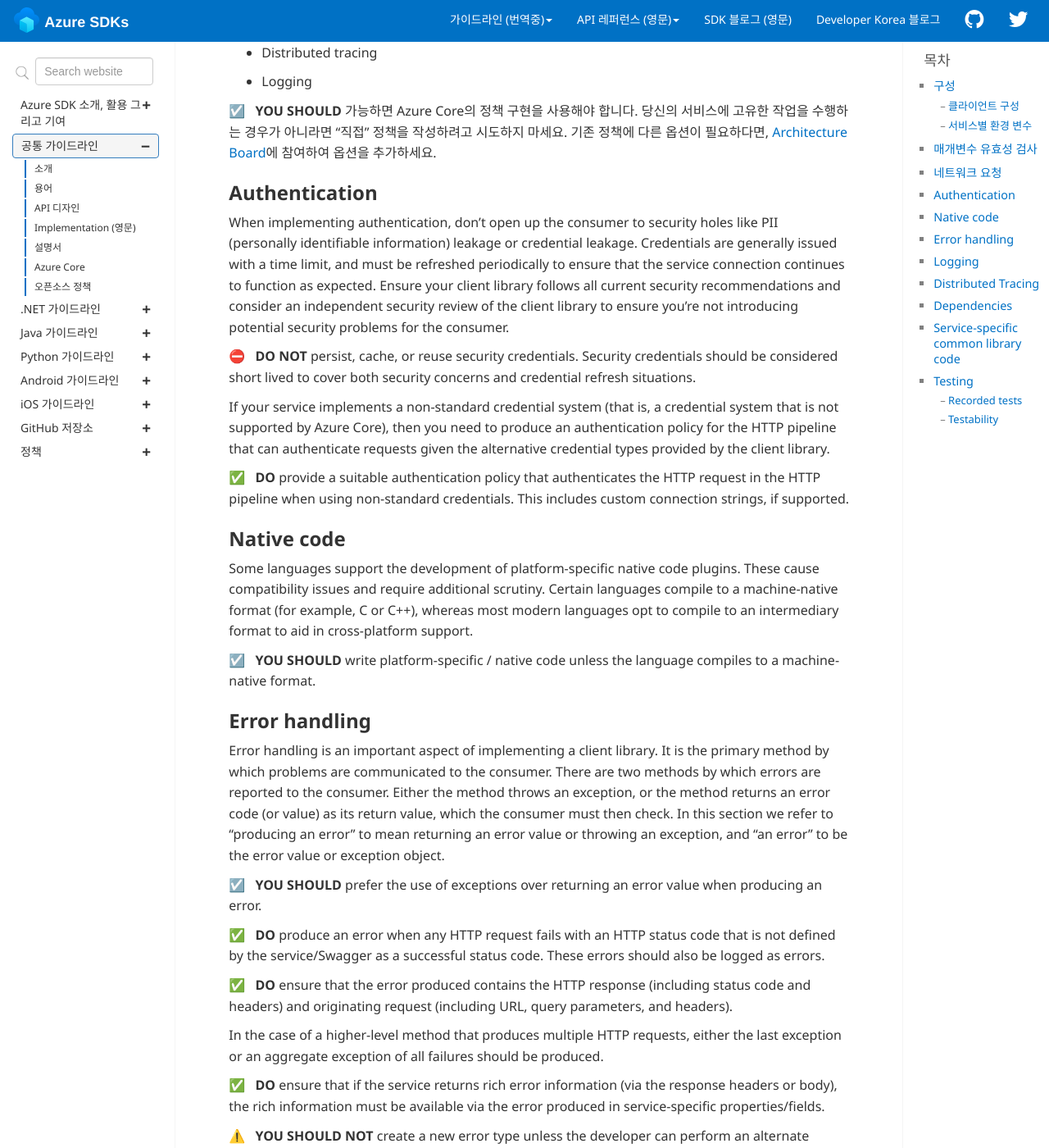
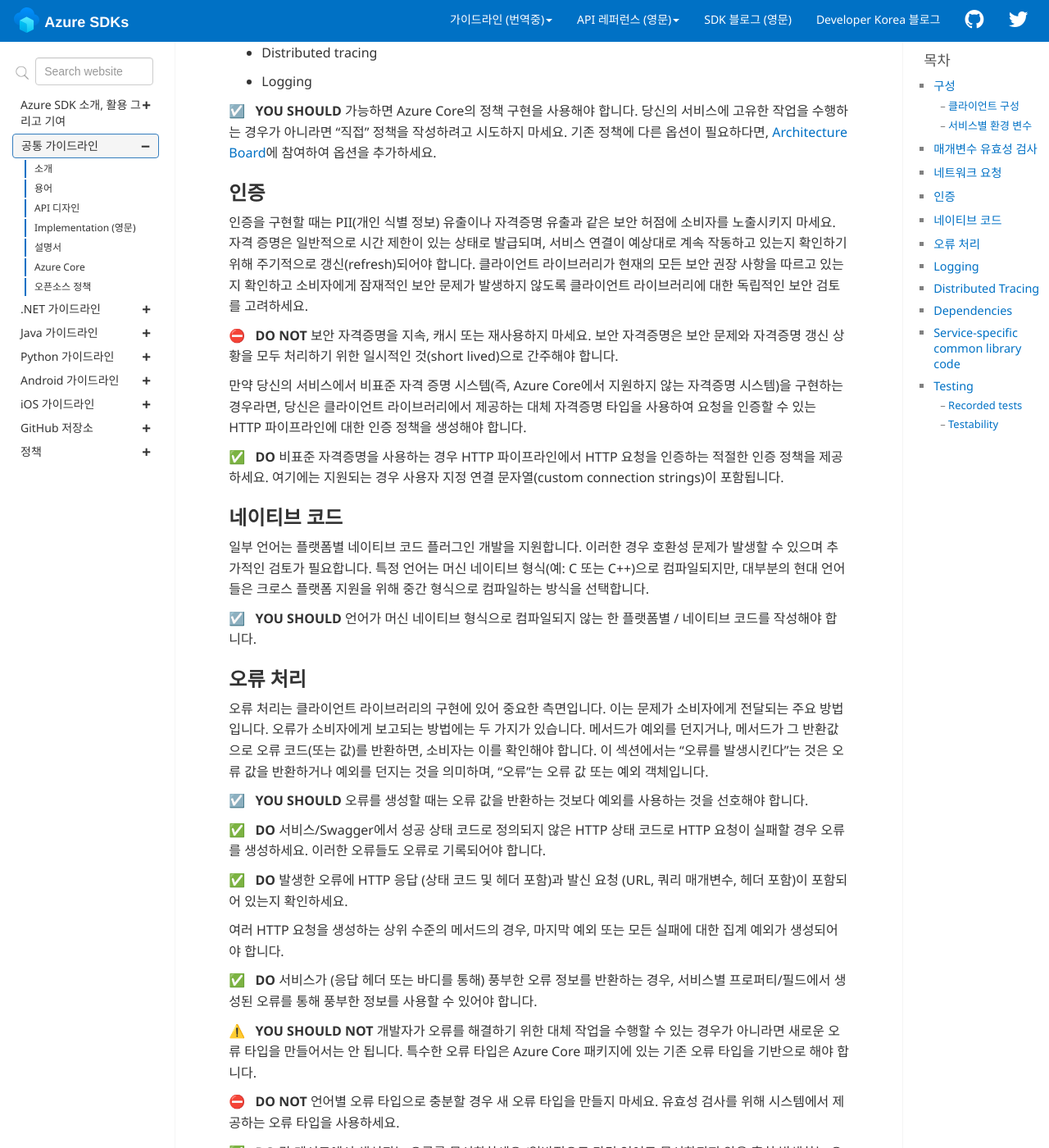
Before and after one commit to Azure/azure-sdk-korean, a Jekyll site: the page built from docs/general/implementation.md, in a window 1280 px wide and 1400 px high, scrolled down 2379 px. Shown: the whole window at 82% size. Built offline with Jekyll 4.4.1, drawn with Linux system fonts in a browser that asks for light colours; comment, search, counter and statistics services are not loaded; some of the changed text lies outside the part shown.

Commit message:
Done : ... - Error handling

```diff
--- a/docs/general/implementation.md
+++ b/docs/general/implementation.md
@@ -10,7 +10,7 @@ sidebar: general_sidebar
 
 ## 구성
 
-당신의 클라이언트 라이브러리를 구성할 때는, 해당 클라이언트 라이브러리를 사용하는 사용자가 Azure 서비스에 대한 연결을 (그 사용자가 사용하고 있는 다른 클라이언트 라이브러리와) 전반적으로(globally) 그리고 당신의 클라이언트 라이브러리와 특정적으로(specifically) 모두 적절하게 구성할 수 있도록 각별히 주의를 기울여야 합니다.
+당신의 클라이언트 라이브러리를 구성할 때는, 해당 클라이언트 라이브러리를 사용하는 소비자가 Azure 서비스에 대한 연결을 (그 소비자가 사용하고 있는 다른 클라이언트 라이브러리와) 전반적으로(globally) 그리고 당신의 클라이언트 라이브러리와 특정적으로(specifically) 모두 적절하게 구성할 수 있도록 각별히 주의를 기울여야 합니다.
 
 ### 클라이언트 구성
 
@@ -152,44 +152,99 @@ HTTP 파이프라인은 여러 정책에 의해 감싸지는 HTTP 전송으로
  use the policy implementations in Azure Core whenever possible.  Do not try to "write your own" policy unless it is doing something unique to your service.  If you need another option to an existing policy, engage with the [Architecture Board] to add the option.
  -->
 
+## 인증
+<!--
+## Authentication
+ -->
+
+인증을 구현할 때는 PII(개인 식별 정보) 유출이나 자격증명 유출과 같은 보안 허점에 소비자를 노출시키지 마세요. 자격 증명은 일반적으로 시간 제한이 있는 상태로 발급되며, 서비스 연결이 예상대로 계속 작동하고 있는지 확인하기 위해 주기적으로 갱신(refresh)되어야 합니다. 클라이언트 라이브러리가 현재의 모든 보안 권장 사항을 따르고 있는지 확인하고 소비자에게 잠재적인 보안 문제가 발생하지 않도록 클라이언트 라이브러리에 대한 독립적인 보안 검토를 고려하세요.
+<!--
+When implementing authentication, don't open up the consumer to security holes like PII (personally identifiable information) leakage or credential leakage. Credentials are generally issued with a time limit, and must be refreshed periodically to ensure that the service connection continues to function as expected. Ensure your client library follows all current security recommendations and consider an independent security review of the client library to ensure you're not introducing potential security problems for the consumer.
+ -->
+
+{% include requirement/MUSTNOT id="general-authimpl-no-persisting" %} 보안 자격증명을 지속, 캐시 또는 재사용하지 마세요. 보안 자격증명은 보안 문제와 자격증명 갱신 상황을 모두 처리하기 위한 일시적인 것(short lived)으로 간주해야 합니다.
+<!--
+persist, cache, or reuse security credentials.  Security credentials should be considered short lived to cover both security concerns and credential refresh situations.
+ -->
+
+만약 당신의 서비스에서 비표준 자격 증명 시스템(즉, Azure Core에서 지원하지 않는 자격증명 시스템)을 구현하는 경우라면, 당신은 클라이언트 라이브러리에서 제공하는 대체 자격증명 타입을 사용하여 요청을 인증할 수 있는 HTTP 파이프라인에 대한 인증 정책을 생성해야 합니다.
+<!--
+If your service implements a non-standard credential system (that is, a credential system that is not supported by Azure Core), then you need to produce an authentication policy for the HTTP pipeline that can authenticate requests given the alternative credential types provided by the client library.
+ -->
+
+{% include requirement/MUST id="general-authimpl-provide-auth-policy" %} 비표준 자격증명을 사용하는 경우 HTTP 파이프라인에서 HTTP 요청을 인증하는 적절한 인증 정책을 제공하세요. 여기에는 지원되는 경우 사용자 지정 연결 문자열(custom connection strings)이 포함됩니다.
+<!--
+provide a suitable authentication policy that authenticates the HTTP request in the HTTP pipeline when using non-standard credentials.  This includes custom connection strings, if supported.
+ -->
+
+## 네이티브 코드
+<!--
+## Native code
+ -->
+
+일부 언어는 플랫폼별 네이티브 코드 플러그인 개발을 지원합니다. 이러한 경우 호환성 문제가 발생할 수 있으며 추가적인 검토가 필요합니다. 특정 언어는 머신 네이티브 형식(예: C 또는 C++)으로 컴파일되지만, 대부분의 현대 언어들은 크로스 플랫폼 지원을 위해 중간 형식으로 컴파일하는 방식을 선택합니다.
+<!--
+Some languages support the development of platform-specific native code plugins.  These cause compatibility issues and require additional scrutiny.  Certain languages compile to a machine-native format (for example, C or C++), whereas most modern languages opt to compile to an intermediary format to aid in cross-platform support.
+ -->
+
+{% include requirement/SHOULD id="general-no-nativecode" %} 언어가 머신 네이티브 형식으로 컴파일되지 않는 한 플랫폼별 / 네이티브 코드를 작성해야 합니다.
+<!--
+write platform-specific / native code unless the language compiles to a machine-native format.
+ -->
+
+## 오류 처리
+<!--
+## Error handling
+ -->
+
+오류 처리는 클라이언트 라이브러리의 구현에 있어 중요한 측면입니다. 이는 문제가 소비자에게 전달되는 주요 방법입니다. 오류가 소비자에게 보고되는 방법에는 두 가지가 있습니다. 메서드가 예외를 던지거나, 메서드가 그 반환값으로 오류 코드(또는 값)를 반환하면, 소비자는 이를 확인해야 합니다. 이 섹션에서는 "오류를 발생시킨다"는 것은 오류 값을 반환하거나 예외를 던지는 것을 의미하며, "오류"는 오류 값 또는 예외 객체입니다.
+<!--
+Error handling is an important aspect of implementing a client library. It is the primary method by which problems are communicated to the consumer. There are two methods by which errors are reported to the consumer. Either the method throws an exception, or the method returns an error code (or value) as its return value, which the consumer must then check. In this section we refer to "producing an error" to mean returning an error value or throwing an exception, and "an error" to be the error value or exception object.
+ -->
+
+{% include requirement/SHOULD id="general-errors-prefer-exceptions" %} 오류를 생성할 때는 오류 값을 반환하는 것보다 예외를 사용하는 것을 선호해야 합니다.
+<!--
+prefer the use of exceptions over returning an error value when producing an error.
+ -->
+
+{% include requirement/MUST id="general-errors-for-failed-requests" %} 서비스/Swagger에서 성공 상태 코드로 정의되지 않은 HTTP 상태 코드로 HTTP 요청이 실패할 경우 오류를 생성하세요. 이러한 오류들도 오류로 기록되어야 합니다.
+<!--
+produce an error when any HTTP request fails with an HTTP status code that is not defined by the service/Swagger as a successful status code. These errors should also be logged as errors.
+ -->
+
+{% include requirement/MUST id="general-errors-include-request-response" %} 발생한 오류에 HTTP 응답 (상태 코드 및 헤더 포함)과 발신 요청 (URL, 쿼리 매개변수, 헤더 포함)이 포함되어 있는지 확인하세요.
+<!--
+ensure that the error produced contains the HTTP response (including status code and headers) and originating request (including URL, query parameters, and headers).
+ -->
+
+여러 HTTP 요청을 생성하는 상위 수준의 메서드의 경우, 마지막 예외 또는 모든 실패에 대한 집계 예외가 생성되어야 합니다.
+<!--
+In the case of a higher-level method that produces multiple HTTP requests, either the last exception or an aggregate exception of all failures should be produced.
+ -->
+
+{% include requirement/MUST id="general-errors-rich-info" %} 서비스가 (응답 헤더 또는 바디를 통해) 풍부한 오류 정보를 반환하는 경우, 서비스별 프로퍼티/필드에서 생성된 오류를 통해 풍부한 정보를 사용할 수 있어야 합니다.
+<!--
+ensure that if the service returns rich error information (via the response headers or body), the rich information must be available via the error produced in service-specific properties/fields.
+ -->
+
+{% include requirement/SHOULDNOT id="general-errors-no-new-types" %} 개발자가 오류를 해결하기 위한 대체 작업을 수행할 수 있는 경우가 아니라면 새로운 오류 타입을 만들어서는 안 됩니다. 특수한 오류 타입은 Azure Core 패키지에 있는 기존 오류 타입을 기반으로 해야 합니다.
+<!--
+create a new error type unless the developer can perform an alternate action to remediate the error.  Specialized error types should be based on existing error types present in the Azure Core package.
+ -->
+
+{% include requirement/MUSTNOT id="general-errors-use-system-types" %} 언어별 오류 타입으로 충분할 경우 새 오류 타입을 만들지 마세요. 유효성 검사를 위해 시스템에서 제공하는 오류 타입을 사용하세요.
+<!--
+create a new error type when a language-specific error type will suffice.  Use system-provided error types for validation.
+ -->
+
+{% include requirement/MUST id="general-errors-documentation" %} 각 메서드에서 생성되는 오류를 문서화하세요 (일반적으로 타깃 언어로 문서화되지 않은 흔히 발생하는 오류는 제외).
+<!--
+document the errors that are produced by each method (with the exception of commonly thrown errors that are generally not documented in the target language).
+ -->
+
+
 <!--
  -->
-## Authentication
-
-When implementing authentication, don't open up the consumer to security holes like PII (personally identifiable information) leakage or credential leakage.  Credentials are generally issued with a time limit, and must be refreshed periodically to ensure that the service connection continues to function as expected.  Ensure your client library follows all current security recommendations and consider an independent security review of the client library to ensure you're not introducing potential security problems for the consumer.
-
-{% include requirement/MUSTNOT id="general-authimpl-no-persisting" %} persist, cache, or reuse security credentials.  Security credentials should be considered short lived to cover both security concerns and credential refresh situations.
-
-If your service implements a non-standard credential system (that is, a credential system that is not supported by Azure Core), then you need to produce an authentication policy for the HTTP pipeline that can authenticate requests given the alternative credential types provided by the client library.
-
-{% include requirement/MUST id="general-authimpl-provide-auth-policy" %} provide a suitable authentication policy that authenticates the HTTP request in the HTTP pipeline when using non-standard credentials.  This includes custom connection strings, if supported.
-
-## Native code
-
-Some languages support the development of platform-specific native code plugins.  These cause compatibility issues and require additional scrutiny.  Certain languages compile to a machine-native format (for example, C or C++), whereas most modern languages opt to compile to an intermediary format to aid in cross-platform support.
-
-{% include requirement/SHOULD id="general-no-nativecode" %} write platform-specific / native code unless the language compiles to a machine-native format.
-
-## Error handling
-
-Error handling is an important aspect of implementing a client library.  It is the primary method by which problems are communicated to the consumer.  There are two methods by which errors are reported to the consumer.  Either the method throws an exception, or the method returns an error code (or value) as its return value, which the consumer must then check.  In this section we refer to "producing an error" to mean returning an error value or throwing an exception, and "an error" to be the error value or exception object.
-
-{% include requirement/SHOULD id="general-errors-prefer-exceptions" %} prefer the use of exceptions over returning an error value when producing an error.
-
-{% include requirement/MUST id="general-errors-for-failed-requests" %} produce an error when any HTTP request fails with an HTTP status code that is not defined by the service/Swagger as a successful status code. These errors should also be logged as errors.
-
-{% include requirement/MUST id="general-errors-include-request-response" %} ensure that the error produced contains the HTTP response (including status code and headers) and originating request (including URL, query parameters, and headers).
-
-In the case of a higher-level method that produces multiple HTTP requests, either the last exception or an aggregate exception of all failures should be produced.
-
-{% include requirement/MUST id="general-errors-rich-info" %} ensure that if the service returns rich error information (via the response headers or body), the rich information must be available via the error produced in service-specific properties/fields.
-
-{% include requirement/SHOULDNOT id="general-errors-no-new-types" %} create a new error type unless the developer can perform an alternate action to remediate the error.  Specialized error types should be based on existing error types present in the Azure Core package.
-
-{% include requirement/MUSTNOT id="general-errors-use-system-types" %} create a new error type when a language-specific error type will suffice.  Use system-provided error types for validation.
-
-{% include requirement/MUST id="general-errors-documentation" %} document the errors that are produced by each method (with the exception of commonly thrown errors that are generally not documented in the target language).
-
 ## Logging
 
 Client libraries must support robust logging mechanisms so that the consumer can adequately diagnose issues with the method calls and quickly determine whether the issue is in the consumer code, client library code, or service.
```
